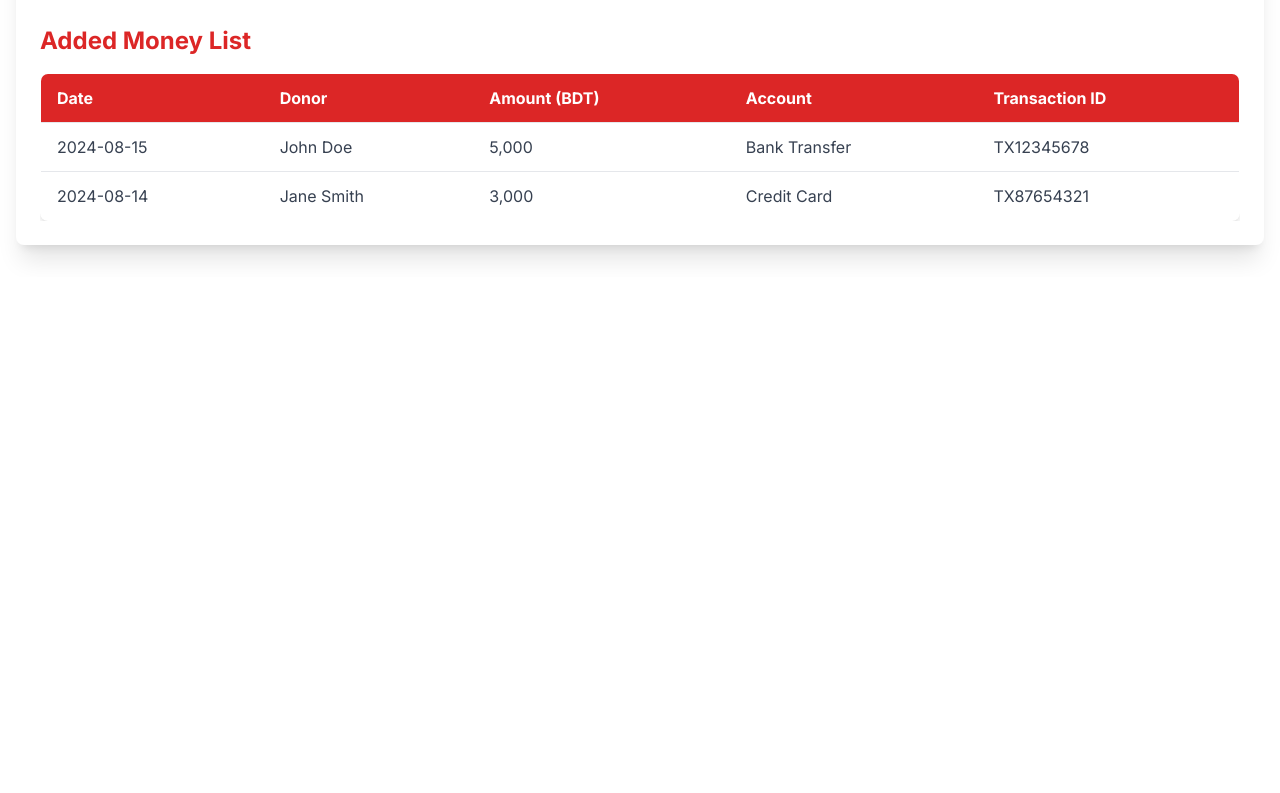
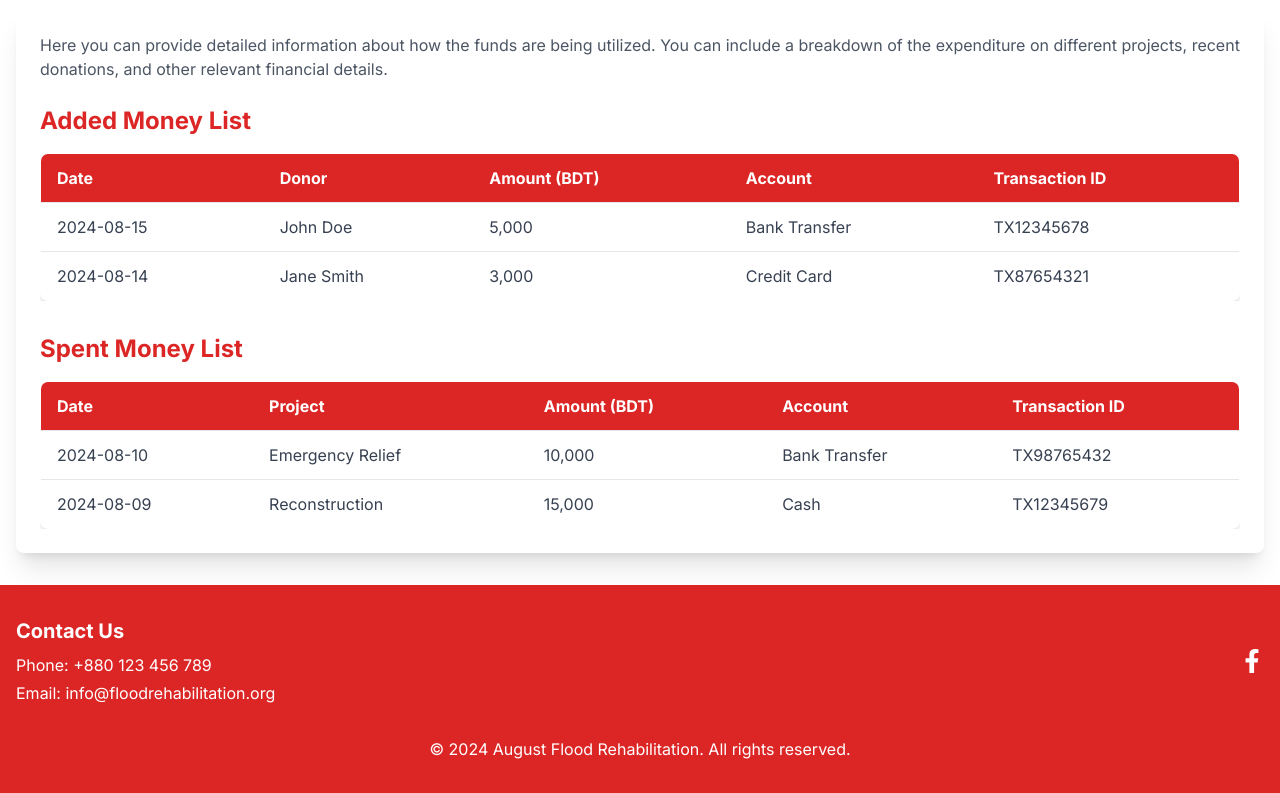
Before and after one commit to DipPal513/flood_rehabilitation, a Next.js app: page / in a window 1280 px wide. Shown: the part 579-1372 px from the top of the page. Before the commit the page ends 856 px from the top, so only its background shows below. Built offline with nearby package versions, Linux system fonts and the light colour scheme.

Commit message:
homepage ready

```diff
--- a/package.json
+++ b/package.json
@@ -9,9 +9,10 @@
     "lint": "next lint"
   },
   "dependencies": {
+    "next": "14.2.5",
     "react": "^18",
     "react-dom": "^18",
-    "next": "14.2.5"
+    "react-icons": "^5.3.0"
   },
   "devDependencies": {
     "postcss": "^8",
--- a/src/app/layout.js
+++ b/src/app/layout.js
@@ -1,6 +1,7 @@
 import { Inter } from "next/font/google";
 import "./globals.css";
 import Header from "@/components/header/Header";
+import Footer from "@/components/footer/Footer";
 
 const inter = Inter({ subsets: ["latin"] });
 
@@ -12,7 +13,7 @@ export const metadata = {
 export default function RootLayout({ children }) {
   return (
     <html lang="en">
-      <body className={inter.className}><Header/>{children}</body>
+      <body className={inter.className}><Header/>{children}<Footer/></body>
     </html>
   );
 }
--- a/src/components/footer/Footer.jsx
+++ b/src/components/footer/Footer.jsx
@@ -1,7 +1,36 @@
-import React from 'react'
+import Link from 'next/link';
+import { FaFacebookF } from 'react-icons/fa';
 
-export default function Footer() {
+const Footer = () => {
   return (
-    <div>Footer</div>
-  )
-}
+    <footer className="bg-red-600 text-white py-8">
+      <div className="max-w-screen-xl mx-auto px-4">
+        <div className="flex flex-col md:flex-row justify-between items-center">
+          {/* Contact Info */}
+          <div className="mb-4 md:mb-0">
+            <h2 className="text-xl font-bold">Contact Us</h2>
+            <p className="mt-2">Phone: <a href="tel:+880123456789" className="hover:text-red-300">+880 123 456 789</a></p>
+            <p className="mt-1">Email: <Link href="mailto:info@floodrehabilitation.org" className="hover:text-red-300">info@floodrehabilitation.org</Link></p>
+          </div>
+
+          {/* Social Media Links */}
+          <div className="flex space-x-6">
+            <Link href="https://www.facebook.com/YourPage" passHref>
+              <p  className="hover:text-red-300">
+                <FaFacebookF size={24} />
+              </p>
+            </Link>
+            {/* Add other social media links here if needed */}
+          </div>
+        </div>
+
+        {/* Copyright */}
+        <div className="mt-8 text-center">
+          <p>&copy; {new Date().getFullYear()} August Flood Rehabilitation. All rights reserved.</p>
+        </div>
+      </div>
+    </footer>
+  );
+};
+
+export default Footer;
--- a/src/components/fund/Fund.jsx
+++ b/src/components/fund/Fund.jsx
@@ -1,4 +1,5 @@
-import React from 'react';
+"use client"
+import React, { useState } from 'react';
 
 const FundPage = () => {
   // Example data, replace with your actual data
@@ -24,8 +25,59 @@ const FundPage = () => {
     // Add more records as necessary
   ];
 
+  const spendMoneyDetails = [
+    {
+      date: '2024-08-10',
+      project: 'Emergency Relief',
+      amount: 10000,
+      account: 'Bank Transfer',
+      transactionId: 'TX98765432',
+    },
+    {
+      date: '2024-08-09',
+      project: 'Reconstruction',
+      amount: 15000,
+      account: 'Cash',
+      transactionId: 'TX12345679',
+    },
+    // Add more records as necessary
+  ];
+
+  const [isModalOpen, setIsModalOpen] = useState(false);
+
+  const openModal = () => setIsModalOpen(true);
+  const closeModal = () => setIsModalOpen(false);
+
   return (
     <div className="max-w-screen-xl mx-auto px-4 py-8">
+        <div className="text-center mb-8">
+        <button
+          onClick={openModal}
+          className="bg-red-600 text-white px-6 py-3 rounded-lg shadow-md hover:bg-red-700 transition duration-300">
+          Donate!
+        </button>
+      </div>
+
+      {/* Modal */}
+      {isModalOpen && (
+        <div className="fixed inset-0 bg-black bg-opacity-50 flex justify-center items-center z-50">
+          <div className=" rounded-lg relative max-w-lg mx-auto">
+            <button
+              onClick={closeModal}
+              className="absolute top-6 left-6 text-white bg-black">
+              <svg className="w-6 h-6" fill="none" stroke="currentColor" viewBox="0 0 24 24" xmlns="http://www.w3.org/2000/svg">
+                <path strokeLinecap="round" strokeLinejoin="round" strokeWidth="2" d="M6 18L18 6M6 6l12 12"></path>
+              </svg>
+            </button>
+            <img
+              src="/flood__r.jpg"
+              alt="Donate"
+              className="w-full h-auto rounded-lg"/>
+          </div>
+        </div>
+      )}
+
+
       <h1 className="text-4xl font-bold text-center text-red-600 mb-8">Fund Overview</h1>
 
       <div className="grid grid-cols-1 md:grid-cols-3 gap-8">
@@ -63,7 +115,7 @@ const FundPage = () => {
 
           {/* Added Money List */}
           <h3 className="text-2xl font-bold text-red-600 mb-4">Added Money List</h3>
-          <div className="overflow-x-auto">
+          <div className="overflow-x-auto mb-8">
             <table className="min-w-full bg-white border border-gray-200 rounded-lg overflow-hidden shadow-md">
               <thead>
                 <tr className="bg-red-600 text-white">
@@ -87,6 +139,33 @@ const FundPage = () => {
               </tbody>
             </table>
           </div>
+
+          {/* Spend Money List */}
+          <h3 className="text-2xl font-bold text-red-600 mb-4">Spent Money List</h3>
+          <div className="overflow-x-auto">
+            <table className="min-w-full bg-white border border-gray-200 rounded-lg overflow-hidden shadow-md">
+              <thead>
+                <tr className="bg-red-600 text-white">
+                  <th className="px-4 py-3 text-left">Date</th>
+                  <th className="px-4 py-3 text-left">Project</th>
+                  <th className="px-4 py-3 text-left">Amount (BDT)</th>
+                  <th className="px-4 py-3 text-left">Account</th>
+                  <th className="px-4 py-3 text-left">Transaction ID</th>
+                </tr>
+              </thead>
+              <tbody>
+                {spendMoneyDetails.map((record, index) => (
+                  <tr key={index} className="hover:bg-gray-100">
+                    <td className="border-t px-4 py-3 text-gray-700">{record.date}</td>
+                    <td className="border-t px-4 py-3 text-gray-700">{record.project}</td>
+                    <td className="border-t px-4 py-3 text-gray-700">{record.amount.toLocaleString()}</td>
+                    <td className="border-t px-4 py-3 text-gray-700">{record.account}</td>
+                    <td className="border-t px-4 py-3 text-gray-700">{record.transactionId}</td>
+                  </tr>
+                ))}
+              </tbody>
+            </table>
+          </div>
         </div>
       </div>
     </div>
--- /dev/null
+++ b/src/components/fund/SpendmoneyTable.jsx
@@ -0,0 +1,49 @@
+// components/SpendMoneyTable.js
+import React from "react";
+import { MdDonate } from "react-icons/md";
+
+const spendData = [
+  { id: 1, category: "Food", amount: "$50", date: "2024-08-20" },
+  { id: 2, category: "Transport", amount: "$20", date: "2024-08-19" },
+  { id: 3, category: "Entertainment", amount: "$30", date: "2024-08-18" },
+  { id: 4, category: "Utilities", amount: "$100", date: "2024-08-17" },
+];
+
+const SpendMoneyTable = () => {
+  return (
+    <section className="max-w-screen-xl mx-auto px-4 py-8">
+      <div className="flex justify-between items-center mb-4">
+        <h2 className="text-2xl font-semibold">Spending Summary</h2>
+        <button className="flex items-center bg-blue-500 text-white px-6 py-2 rounded-lg hover:bg-blue-600 transition">
+          <MdDonate className="mr-2 text-lg" />
+          Donate
+        </button>
+      </div>
+
+      <div className="overflow-x-auto">
+        <table className="min-w-full divide-y divide-gray-200">
+          <thead className="bg-gray-100">
+            <tr>
+              <th className="px-6 py-3 text-left text-xs font-medium text-gray-500 uppercase tracking-wider">ID</th>
+              <th className="px-6 py-3 text-left text-xs font-medium text-gray-500 uppercase tracking-wider">Category</th>
+              <th className="px-6 py-3 text-left text-xs font-medium text-gray-500 uppercase tracking-wider">Amount</th>
+              <th className="px-6 py-3 text-left text-xs font-medium text-gray-500 uppercase tracking-wider">Date</th>
+            </tr>
+          </thead>
+          <tbody className="bg-white divide-y divide-gray-200">
+            {spendData.map((spend) => (
+              <tr key={spend.id}>
+                <td className="px-6 py-4 whitespace-nowrap text-sm font-medium text-gray-900">{spend.id}</td>
+                <td className="px-6 py-4 whitespace-nowrap text-sm text-gray-500">{spend.category}</td>
+                <td className="px-6 py-4 whitespace-nowrap text-sm text-gray-500">{spend.amount}</td>
+                <td className="px-6 py-4 whitespace-nowrap text-sm text-gray-500">{spend.date}</td>
+              </tr>
+            ))}
+          </tbody>
+        </table>
+      </div>
+    </section>
+  );
+};
+
+export default SpendMoneyTable;
--- a/src/components/header/Header.jsx
+++ b/src/components/header/Header.jsx
@@ -1,35 +1,46 @@
+"use client";
+import { useState } from 'react';
 import Link from 'next/link';
 
 const Header = () => {
+  const [isMenuOpen, setIsMenuOpen] = useState(false);
+
+  const toggleMenu = () => {
+    setIsMenuOpen(!isMenuOpen);
+  };
+
   return (
     <header className="bg-red-600 text-white sticky top-0 z-50 shadow-lg">
       <div className="max-w-screen-xl mx-auto flex justify-between items-center px-4 py-3">
         {/* Logo */}
         <div className="text-2xl font-bold">
           <Link href="/">
-          August Flood Rehabilitation
+            August Flood Rehabilitation
           </Link>
         </div>
 
-        {/* Navigation */}
+        {/* Navigation for larger screens */}
         <nav className="hidden md:flex space-x-6">
           <Link href="/">
-            <p className="hover:text-red-300">Home</p>
+            <p className="hover:text-red-300 cursor-pointer">Home</p>
           </Link>
           <Link href="/about">
-            <p className="hover:text-red-300">About</p>
+            <p className="hover:text-red-300 cursor-pointer">About</p>
           </Link>
           <Link href="/projects">
-            <p className="hover:text-red-300">Projects</p>
+            <p className="hover:text-red-300 cursor-pointer">Projects</p>
           </Link>
           <Link href="/contact">
-            <p className="hover:text-red-300">Contact</p>
+            <p className="hover:text-red-300 cursor-pointer">Contact</p>
           </Link>
         </nav>
 
         {/* Mobile Menu Button */}
         <div className="md:hidden">
-          <button className="text-white focus:outline-none">
+          <button
+            className="text-white focus:outline-none"
+            onClick={toggleMenu}
+          >
             <svg
               className="w-6 h-6"
               fill="none"
@@ -47,6 +58,24 @@ const Header = () => {
           </button>
         </div>
       </div>
+
+      {/* Mobile Navigation Menu */}
+      {isMenuOpen && (
+        <nav className="md:hidden bg-red-600 px-4 py-3 space-y-2">
+          <Link href="/">
+            <p className="block text-white hover:bg-red-700 px-3 py-2 rounded-md">Home</p>
+          </Link>
+          <Link href="/about">
+            <p className="block text-white hover:bg-red-700 px-3 py-2 rounded-md">About</p>
+          </Link>
+          <Link href="/projects">
+            <p className="block text-white hover:bg-red-700 px-3 py-2 rounded-md">Projects</p>
+          </Link>
+          <Link href="/contact">
+            <p className="block text-white hover:bg-red-700 px-3 py-2 rounded-md">Contact</p>
+          </Link>
+        </nav>
+      )}
     </header>
   );
 };
```
Also changed, not shown: public/flood__r.jpg (added), 1 other file (tests, documents, lock files or other folders).
